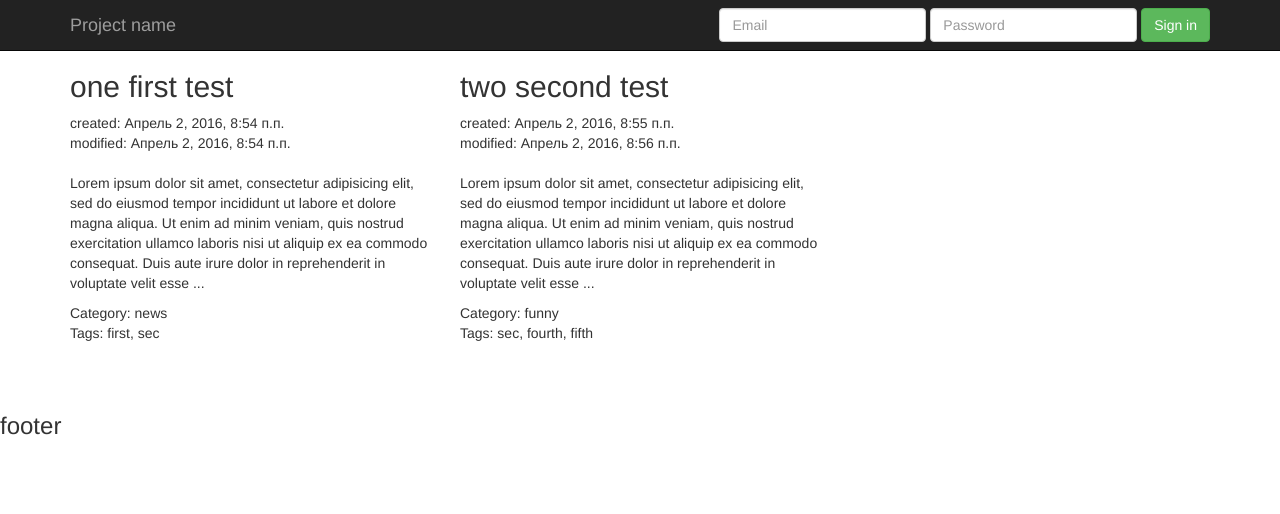
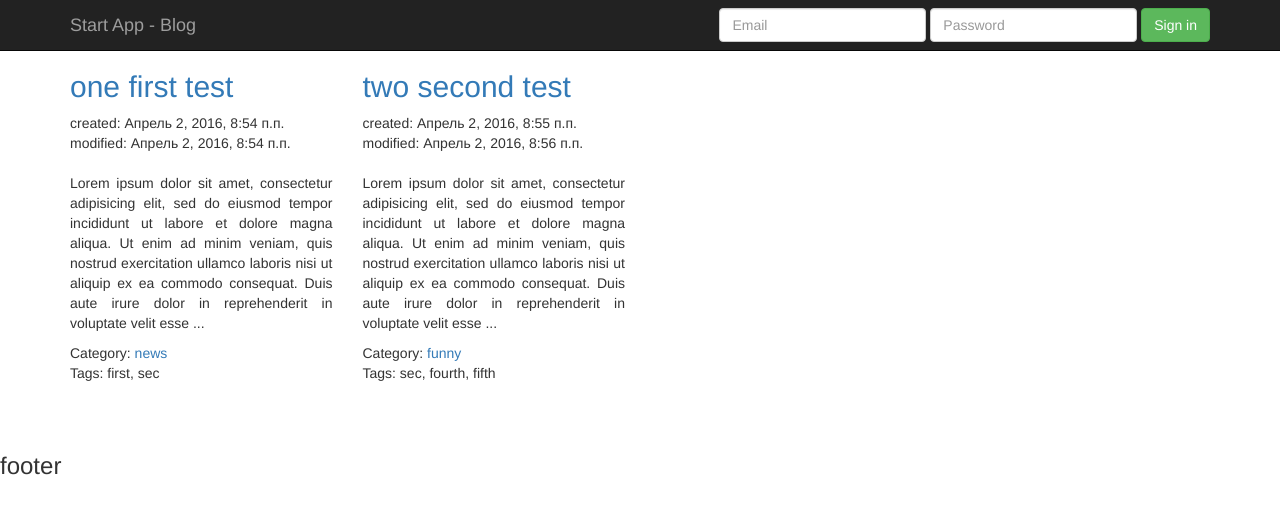
Before and after one commit to alexxxmen/Odjooo, a Django app: page / in a window 1280 px wide. Shown: the top 514 px of the page. Run offline with Django 3.2, Linux system fonts and the light colour scheme; data comes from the database, SQL or seed files in the repository; some libraries are stand-ins or nearby versions.

Commit message:
template notes

```diff
--- a/Blog/urls.py
+++ b/Blog/urls.py
@@ -3,7 +3,7 @@ from Blog import views
 
 urlpatterns = [
     url(r'^$', views.home, name='home'),
-    url(r'^article/(?P<article_id>\d+)/$', views.article_details, name='articledetails'),
+    url(r'^article/(?P<article_id>\d+)/$', views.article_details, name='article_detail'),
     url(r'^category/(?P<category_id>\d+)/$', views.articles_by_cat, name='articles_by_cat'),
 
 ]
--- a/Odjooo/settings.py
+++ b/Odjooo/settings.py
@@ -56,8 +56,7 @@ ROOT_URLCONF = 'Odjooo.urls'
 TEMPLATES = [
     {
         'BACKEND': 'django.template.backends.django.DjangoTemplates',
-        'DIRS': [os.path.join(BASE_DIR, 'templates')]
-        ,
+        'DIRS': [os.path.join(BASE_DIR, 'templates')],
         'APP_DIRS': True,
         'OPTIONS': {
             'context_processors': [
--- a/templates/blog/index.html
+++ b/templates/blog/index.html
@@ -5,21 +5,21 @@
             {% if articles %}
                 <div class="row">
                 {% for art in articles %}
-                    <div class="col-md-4">
+                    <div class="col-md-3">
                         <article>
                             <header>
-                                <h2>{{ art.title }}</h2>
+                                <h2><a href="{% url 'Blog:article_detail' art.id %}">{{ art.title }}</a></h2>
                             </header>
                             <section>
                                 created: {{ art.pub_date }}<br>
                                 modified: {{ art.modified }}<br>
                                 <br>
                             </section>
-                            <section>
+                            <section class="text-justify">
                                 <p>{{ art.text|slice:":300" }}...</p>
                             </section>
                             <section>
-                                Category: {{ art.category }}
+                                Category: <a href="{% url 'Blog:articles_by_cat' art.category_id %}">{{ art.category }}</a>
                             </section>
                             <section>
                                 Tags: {% for tag in art.tags.all %}
--- a/templates/includes/head.html
+++ b/templates/includes/head.html
@@ -2,7 +2,6 @@
 <!DOCTYPE html>
     <meta http-equiv="X-UA-Compatible" content="IE=edge">
     <meta name="viewport" content="width=device-width, initial-scale=1">
-    <!-- The above 3 meta tags *must* come first in the head; any other head content must come *after* these tags -->
     <meta name="description" content="">
     <meta name="author" content="">
     <head>
--- a/templates/includes/topmenu.html
+++ b/templates/includes/topmenu.html
@@ -7,7 +7,7 @@
                         <span class="icon-bar"></span>
                         <span class="icon-bar"></span>
                       </button>
-                      <a class="navbar-brand" href="#">Project name</a>
+                      <a class="navbar-brand" href="{% url 'Blog:home' %}">Start App - Blog</a>
                     </div>
                     <div id="navbar" class="navbar-collapse collapse">
                       <form class="navbar-form navbar-right">
```
Also changed, not shown: Blog/views.py (line endings or trailing spaces), static/blog/css/style.css (added), 1 other file.
